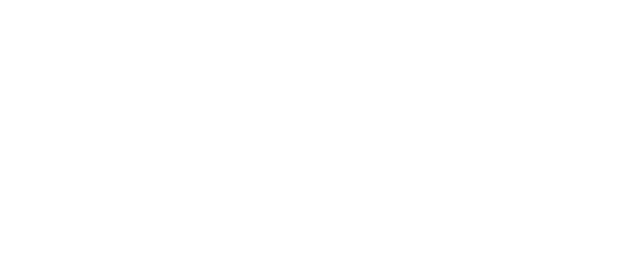
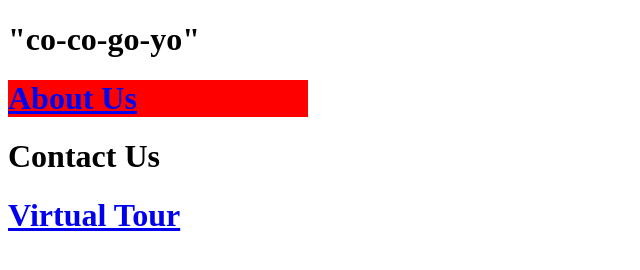
Before and after one commit to austinsaccounts/cowork-startup, a plain HTML site: page index.html in a window 1280 px wide. Shown: the whole page, without its empty margins (0-640 px from the left). Drawn offline with Linux system fonts and the light colour scheme.

Commit message:
create generic styling conventions and aliases/variables

```diff
--- a/index.html
+++ b/index.html
@@ -1,10 +1,30 @@
 <!DOCTYPE html>
 <html lang="en" dir="ltr">
   <head>
+    <link rel="stylesheet" href="scss/index.min.css">
     <meta charset="utf-8">
-    <title></title>
+    <title>co-co-go-yo</title>
   </head>
   <body>
+    <div class="page-wrapper">
+      <div class="head-banner">
+        <h1>"co-co-go-yo"</h1>
+      </div>
+    </div>
+<div class="bottom-nav">
+  <a href="//gmail.com">
+<div class="about-wrapper">
+
+  <h1>About Us</h1>
+</div>
+</a>
+  <div id="contact-wrapper">
+    <h1>Contact Us</h1>
+  </div>
+<div class="tour-wrapper">
+  <h1> <a href="yahoo.com">Virtual Tour </a></h1>
+</div>
+</div>
 
   </body>
 </html>
--- /dev/null
+++ b/scss/index.scss
@@ -0,0 +1,9 @@
+//comment$font1
+$font1: blue;
+$bg-color1: blue;
+$fluff-color1: blue;
+
+.about-wrapper {
+  width: 300px;
+  background-color: red;
+}
```
Also changed, not shown: css/styles.css (deleted), scss/index.min.css (added), 1 other file.
